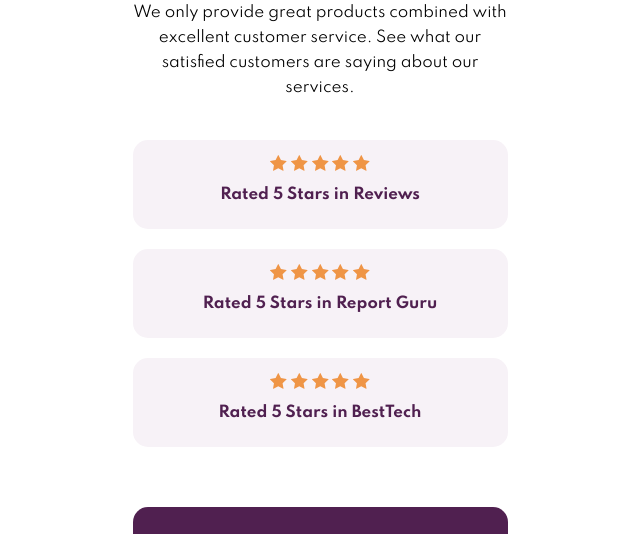
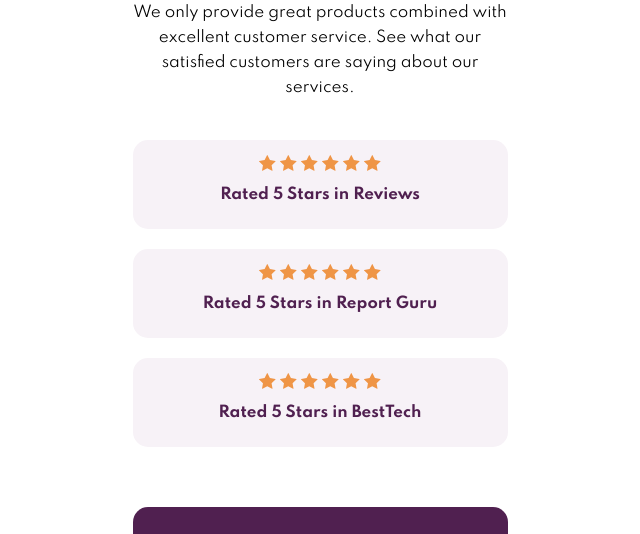
Before and after one commit to webstormcam/Social_proof_section, a plain HTML site: page index.html in a window 1280 px wide. Shown: the part 201-735 px from the top of the page, without its empty margins (320-960 px from the left). Drawn offline with Linux system fonts and the light colour scheme.

Commit message:
Added in five stars lol

```diff
--- a/index.html
+++ b/index.html
@@ -27,6 +27,7 @@
                     <img src="imgs/icon-star.svg" alt="">
                     <img src="imgs/icon-star.svg" alt="">
                     <img src="imgs/icon-star.svg" alt="">
+                    <img src="imgs/icon-star.svg" alt="">
                     <p class="reviewstars">Rated 5 Stars in Reviews</p>
                 </div>
                 <div class="reviews"><img src="/imgs/icon-star.svg" alt="">
@@ -34,9 +35,11 @@
                     <img src="imgs/icon-star.svg" alt="">
                     <img src="imgs/icon-star.svg" alt="">
                     <img src="imgs/icon-star.svg" alt="">
+                    <img src="imgs/icon-star.svg" alt="">
                     <p class="reviewstars">Rated 5 Stars in Report Guru</p>
                 </div>
                 <div class="reviews"><img src="/imgs/icon-star.svg" alt="">
+                    <img src="imgs/icon-star.svg" alt="">
                     <img src="imgs/icon-star.svg" alt="">
                     <img src="imgs/icon-star.svg" alt="">
                     <img src="imgs/icon-star.svg" alt="">
```
